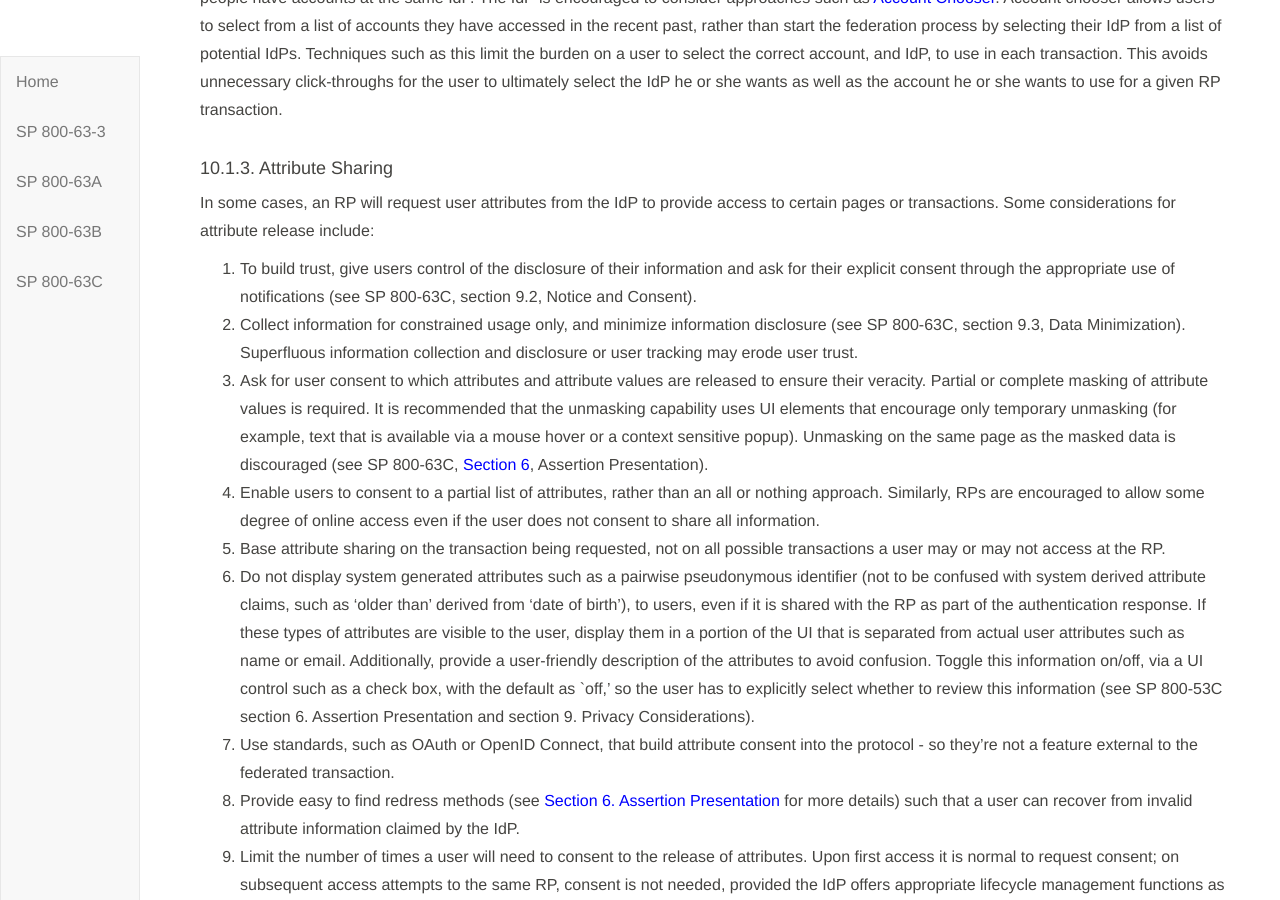
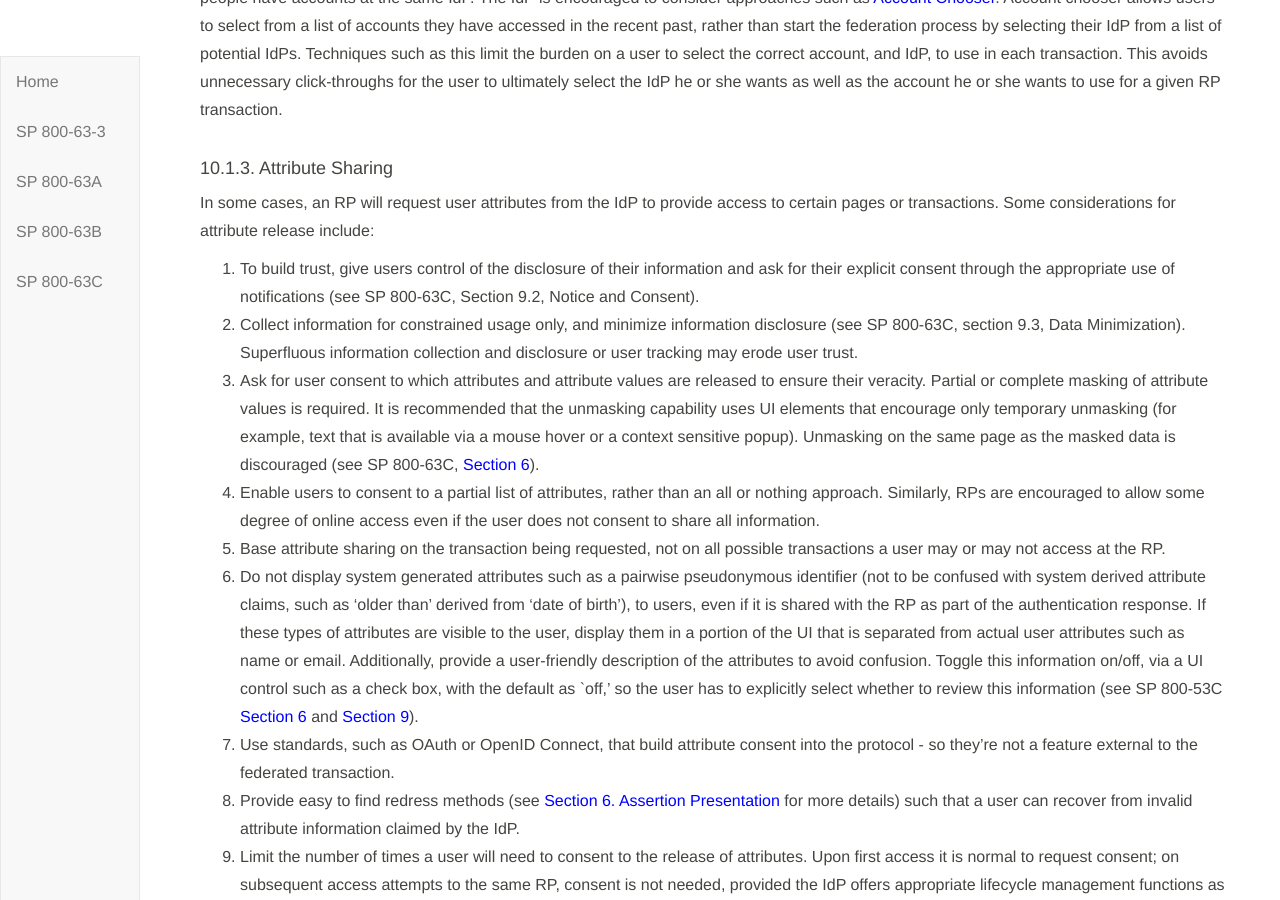
Before and after one commit to usnistgov/800-63-3, a Jekyll site: the page built from sp800-63c/sec10_usability.md, in a window 1280 px wide and 900 px high, scrolled down 1948 px. Built offline with Jekyll 4.4.1, drawn with Linux system fonts in a browser that asks for light colours; our own code applies the rules of GitHub Pages for plain Markdown files.

Commit message:
Update sec10_usability.md

```diff
--- a/sp800-63c/sec10_usability.md
+++ b/sp800-63c/sec10_usability.md
@@ -53,12 +53,12 @@ It is possible that a user may maintain multiple accounts at a single IdP, or in
 
 In some cases, an RP will request user attributes from the IdP to provide access to certain pages or transactions.  Some considerations for attribute release include:
 
-1.  To build trust, give users control of the disclosure of their information and ask for their explicit consent through the appropriate use of notifications (see SP 800-63C, section 9.2, Notice and Consent).
+1.  To build trust, give users control of the disclosure of their information and ask for their explicit consent through the appropriate use of notifications (see SP 800-63C, Section 9.2, Notice and Consent).
 2. Collect information for constrained usage only, and minimize information disclosure (see SP 800-63C, section 9.3, Data Minimization). Superfluous information collection and disclosure or user tracking may erode user trust.
-3. Ask for user consent to which attributes and attribute values are released to ensure their veracity. Partial or complete masking of attribute values is required. It is recommended that the unmasking capability uses UI elements that encourage only temporary unmasking (for example, text that is available via a mouse hover or a context sensitive popup).  Unmasking on the same page as the masked data is discouraged (see SP 800-63C, [Section 6](https://pages.nist.gov/800-63-3/sp800-63c.html#sec6), Assertion Presentation).
+3. Ask for user consent to which attributes and attribute values are released to ensure their veracity. Partial or complete masking of attribute values is required. It is recommended that the unmasking capability uses UI elements that encourage only temporary unmasking (for example, text that is available via a mouse hover or a context sensitive popup).  Unmasking on the same page as the masked data is discouraged (see SP 800-63C, [Section 6](https://pages.nist.gov/800-63-3/sp800-63c.html#sec6)).
 4. Enable users to consent to a partial list of attributes, rather than an all or nothing approach.  Similarly, RPs are encouraged to allow some degree of online access even if the user does not consent to share all information.
 5. Base attribute sharing on the transaction being requested, not on all possible transactions a user may or may not access at the RP.
-6. Do not display system generated attributes such as a pairwise pseudonymous identifier (not to be confused with system derived attribute claims, such as 'older than' derived from 'date of birth'), to users, even if it is shared with the RP as part of the authentication response.  If these types of attributes are visible to the user, display them in a portion of the UI that is separated from actual user attributes such as name or email. Additionally, provide a user-friendly description of the attributes to avoid confusion. Toggle this information on/off, via a UI control such as a check box, with the default as `off,' so the user has to explicitly select whether to review this information (see SP 800-53C section 6. Assertion Presentation and section 9. Privacy Considerations).
+6. Do not display system generated attributes such as a pairwise pseudonymous identifier (not to be confused with system derived attribute claims, such as 'older than' derived from 'date of birth'), to users, even if it is shared with the RP as part of the authentication response.  If these types of attributes are visible to the user, display them in a portion of the UI that is separated from actual user attributes such as name or email. Additionally, provide a user-friendly description of the attributes to avoid confusion. Toggle this information on/off, via a UI control such as a check box, with the default as `off,' so the user has to explicitly select whether to review this information (see SP 800-53C [Section 6](https://pages.nist.gov/800-63-3/sp800-63c.html#sec6) and [Section 9](https://pages.nist.gov/800-63-3/sp800-63c.html#sec9)).
 7. Use standards, such as OAuth or OpenID Connect, that build attribute consent into the protocol - so they're not a feature external to the federated transaction.
 8. Provide easy to find redress methods (see [Section 6. Assertion Presentation](# #sec6) for more details) such that a user can recover from invalid attribute information claimed by the IdP.
 9. Limit the number of times a user will need to consent to the release of attributes. Upon first access it is normal to request consent; on subsequent access attempts to the same RP, consent is not needed, provided the IdP offers appropriate lifecycle management functions as discussed in [10.1.4 Lifecycle Management].
```
